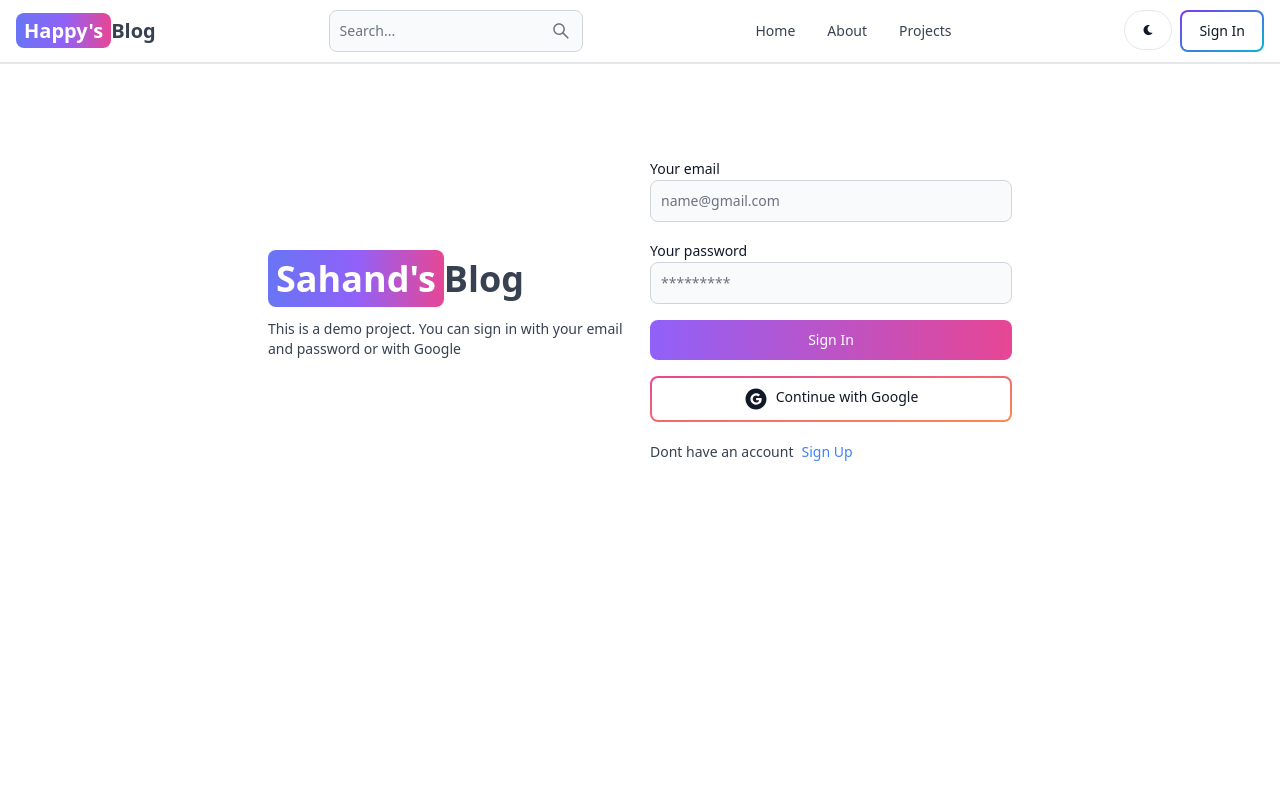
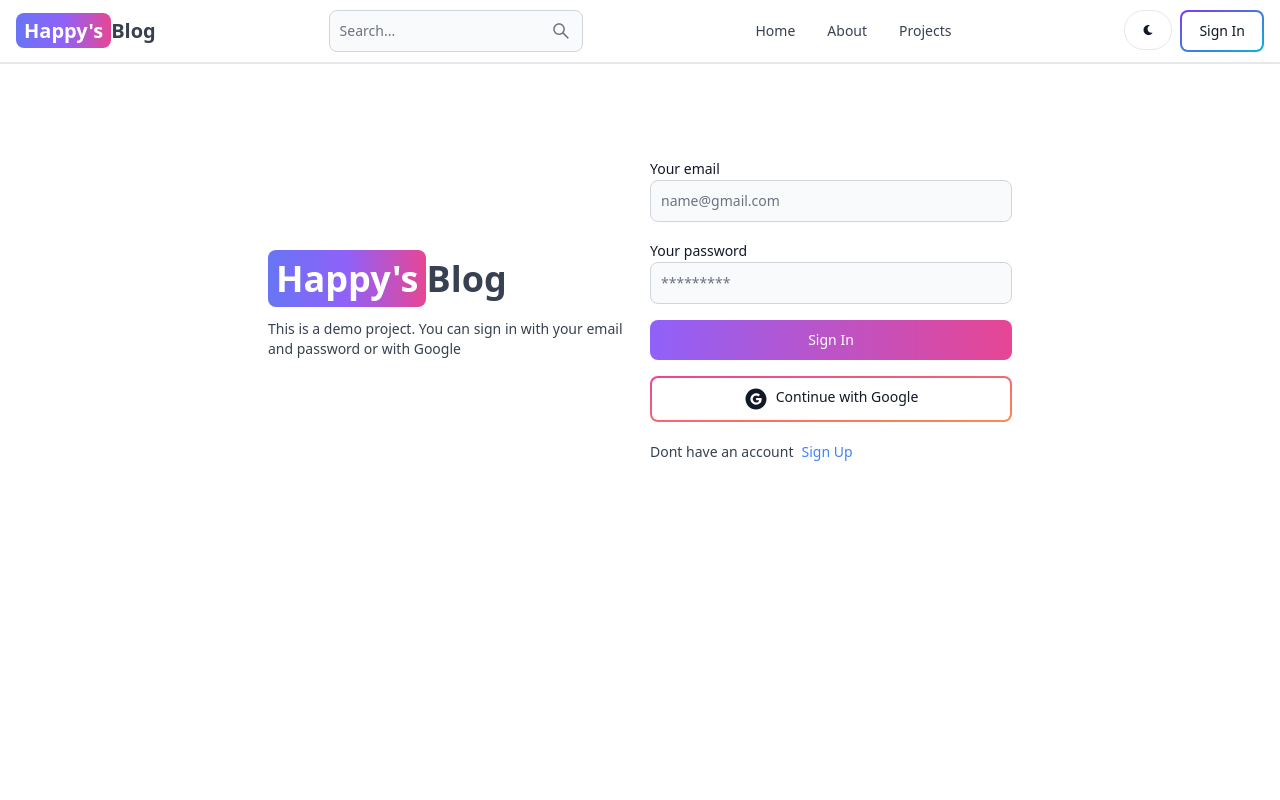
Before and after one commit to happyraj011/mern-blog, a React app in the folder client/: page /sign-in in a window 1280 px wide. Shown: the top 800 px of the page. Built offline with nearby package versions, Linux system fonts and the light colour scheme; no server answers; the HTML template or start-up script is replaced by a standard one.

Commit message:
complete all pages

```diff
--- a/client/src/pages/SignIn.jsx
+++ b/client/src/pages/SignIn.jsx
@@ -65,7 +65,7 @@
         {/* left */}
       <div className='flex-1'>
       <Link to="/" className=' font-bold dark:text-white text-4xl' >
-        <span className='px-2 py-1 bg-gradient-to-r   from-indigo-500  via-purple-500 to-pink-500 rounded-lg text-white '>Sahand's</span>
+        <span className='px-2 py-1 bg-gradient-to-r   from-indigo-500  via-purple-500 to-pink-500 rounded-lg text-white '>Happy's</span>
         Blog
         </Link>
         <p className='text-sm mt-5'>
--- a/client/src/pages/SignUp.jsx
+++ b/client/src/pages/SignUp.jsx
@@ -72,7 +72,7 @@
         {/* left */}
       <div className='flex-1'>
       <Link to="/" className=' font-bold dark:text-white text-4xl' >
-        <span className='px-2 py-1 bg-gradient-to-r   from-indigo-500  via-purple-500 to-pink-500 rounded-lg text-white '>Sahand's</span>
+        <span className='px-2 py-1 bg-gradient-to-r   from-indigo-500  via-purple-500 to-pink-500 rounded-lg text-white '>Happy's</span>
         Blog
         </Link>
         <p className='text-sm mt-5'>
--- a/package.json
+++ b/package.json
@@ -6,7 +6,8 @@
   "main": "index.js",
   "scripts": {
     "dev": "nodemon api/index.js",
-    "start": "node api/index.js"
+    "start": "node api/index.js",
+    "build": "npm install && npm install --prefix client && npm run build --prefix client"
   },
   "keywords": [],
   "author": "",
```
Also changed, not shown: 1 other file (tests, documents, lock files or other folders).
